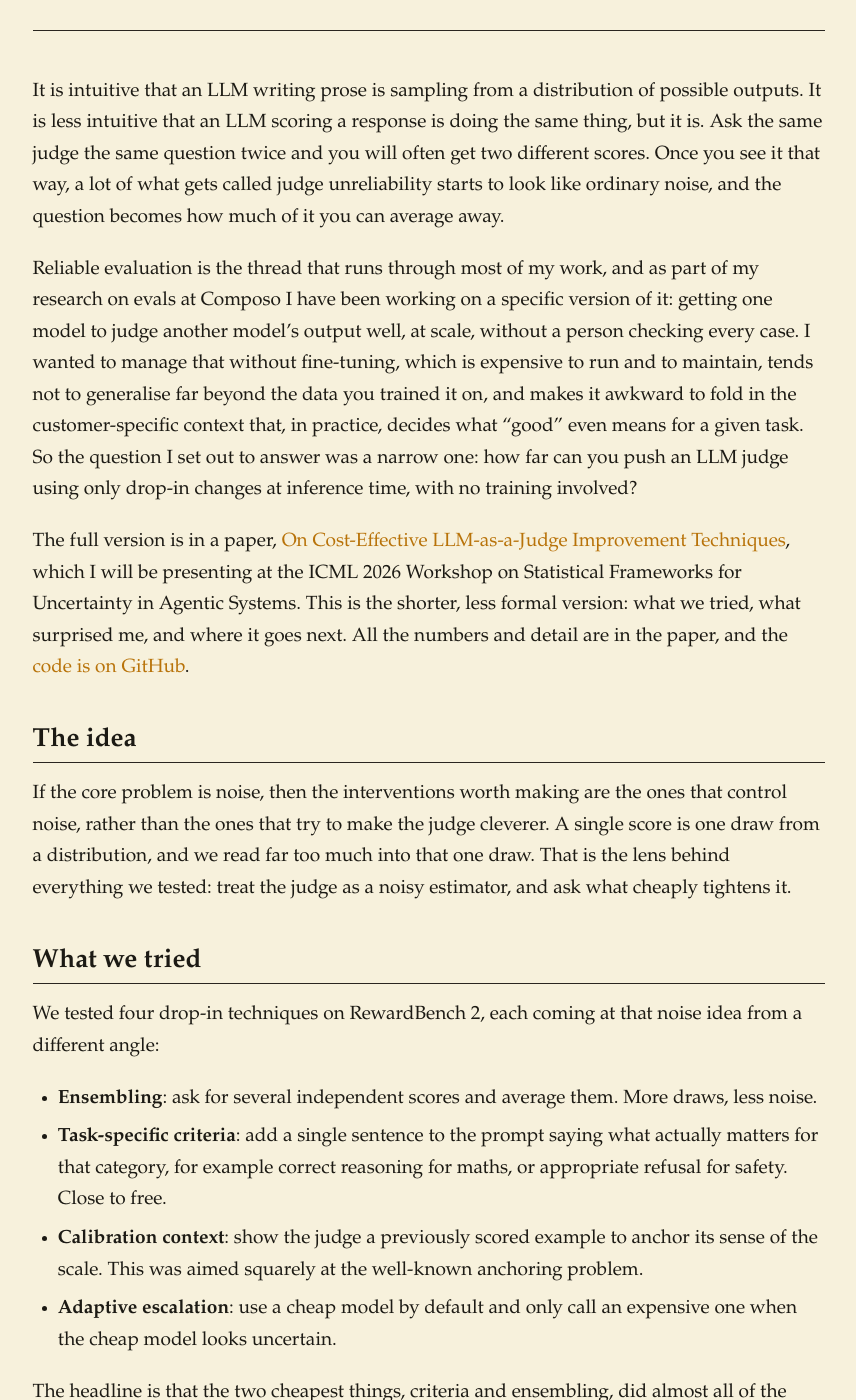
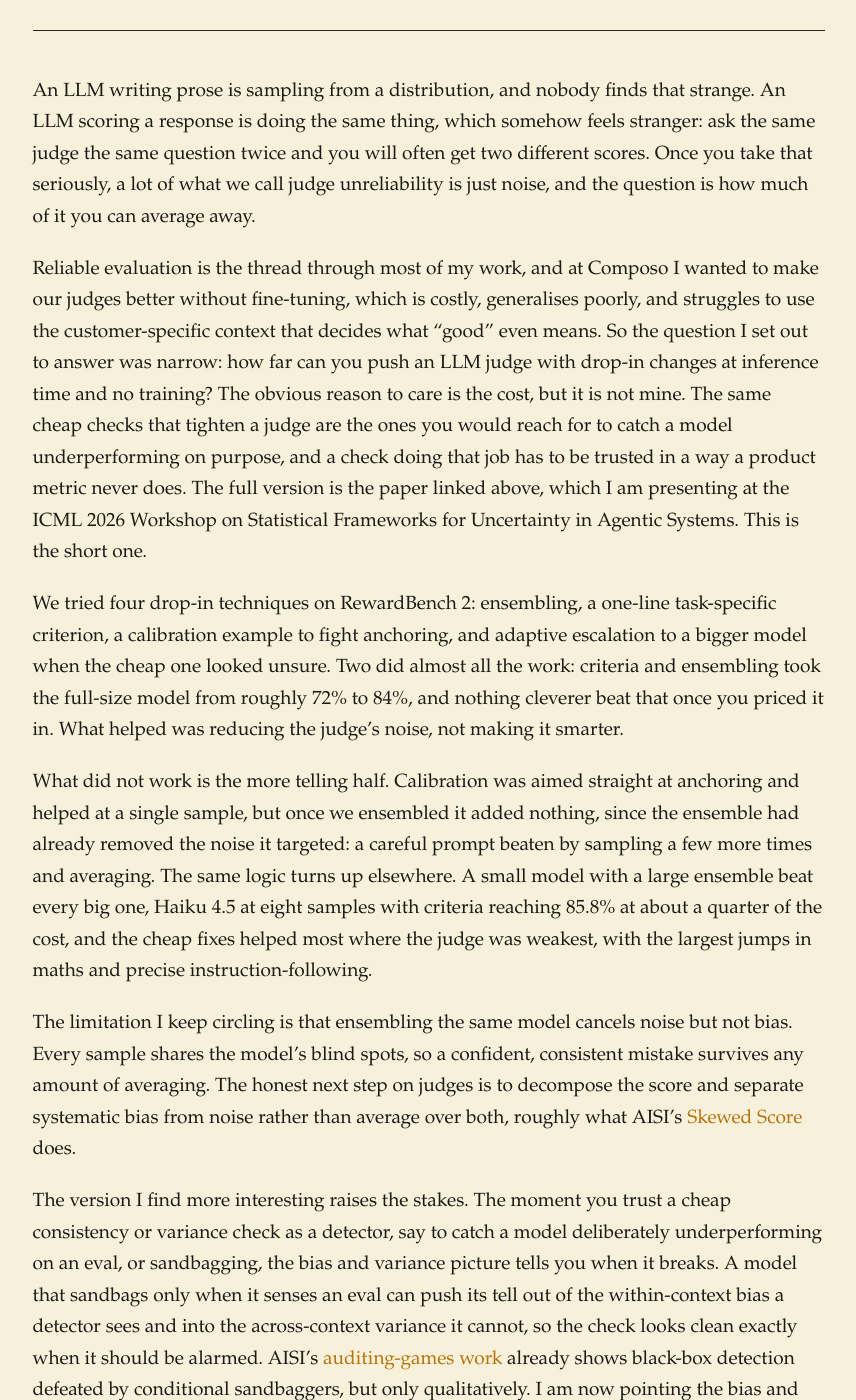
Before and after one commit to ryanlail/ryanlail.github.io, a Jekyll site: the page built from _posts/2026-05-29-cost-effective-llm-as-a-judge.md, in a window 1280 px wide and 1400 px high, scrolled down 391 px. Shown: the whole window, without its empty margins (162-1018 px from the left). Built offline with Jekyll 4.4.1, drawn with Linux system fonts in a browser that asks for light colours; some of the changed text lies outside the part shown.

Commit message:
Condense LLM-judge post; sharpen safety framing and description
https://claude.ai/code/session_01Fm8eSAepmCxUSSeqJrEjMh

```diff
--- a/_posts/2026-05-29-cost-effective-llm-as-a-judge.md
+++ b/_posts/2026-05-29-cost-effective-llm-as-a-judge.md
@@ -4,9 +4,9 @@ title: "Making LLM judges more reliable without fine-tuning"
 date: 2026-05-29
 tags: [research, llm-as-a-judge, evaluation, icml]
 description: >-
-  How far you can push an LLM judge with drop-in, inference-time changes and no
-  fine-tuning. What worked on RewardBench 2, what surprised me, and where it
-  goes next.
+  Most of what we call LLM-judge unreliability is just noise. What cheaply
+  averages it away, what does not, and why the same question gets sharper when
+  the judge is a safety monitor.
 ---
 
 - 📄 Paper: [arXiv:2604.13717](https://arxiv.org/abs/2604.13717)
@@ -14,45 +14,20 @@ description: >-
 
 ---
 
-It is intuitive that an LLM writing prose is sampling from a distribution of possible outputs. It is less intuitive that an LLM scoring a response is doing the same thing, but it is. Ask the same judge the same question twice and you will often get two different scores. Once you see it that way, a lot of what gets called judge unreliability starts to look like ordinary noise, and the question becomes how much of it you can average away.
+An LLM writing prose is sampling from a distribution, and nobody finds that strange. An LLM scoring a response is doing the same thing, which somehow feels stranger: ask the same judge the same question twice and you will often get two different scores. Once you take that seriously, a lot of what we call judge unreliability is just noise, and the question is how much of it you can average away.
 
-Reliable evaluation is the thread that runs through most of my work, and as part of my research on evals at Composo I have been working on a specific version of it: getting one model to judge another model's output well, at scale, without a person checking every case. I wanted to manage that without fine-tuning, which is expensive to run and to maintain, tends not to generalise far beyond the data you trained it on, and makes it awkward to fold in the customer-specific context that, in practice, decides what "good" even means for a given task. So the question I set out to answer was a narrow one: how far can you push an LLM judge using only drop-in changes at inference time, with no training involved?
+Reliable evaluation is the thread through most of my work, and at Composo I wanted to make our judges better without fine-tuning, which is costly, generalises poorly, and struggles to use the customer-specific context that decides what "good" even means. So the question I set out to answer was narrow: how far can you push an LLM judge with drop-in changes at inference time and no training? The obvious reason to care is the cost, but it is not mine. The same cheap checks that tighten a judge are the ones you would reach for to catch a model underperforming on purpose, and a check doing that job has to be trusted in a way a product metric never does. The full version is the paper linked above, which I am presenting at the ICML 2026 Workshop on Statistical Frameworks for Uncertainty in Agentic Systems. This is the short one.
 
-The full version is in a paper, [On Cost-Effective LLM-as-a-Judge Improvement Techniques](https://arxiv.org/abs/2604.13717), which I will be presenting at the ICML 2026 Workshop on Statistical Frameworks for Uncertainty in Agentic Systems. This is the shorter, less formal version: what we tried, what surprised me, and where it goes next. All the numbers and detail are in the paper, and the [code is on GitHub](https://github.com/composo-ai/llm-judge-criteria-ensembling).
+We tried four drop-in techniques on RewardBench 2: ensembling, a one-line task-specific criterion, a calibration example to fight anchoring, and adaptive escalation to a bigger model when the cheap one looked unsure. Two did almost all the work: criteria and ensembling took the full-size model from roughly 72% to 84%, and nothing cleverer beat that once you priced it in. What helped was reducing the judge's noise, not making it smarter.
 
-## The idea
+What did not work is the more telling half. Calibration was aimed straight at anchoring and helped at a single sample, but once we ensembled it added nothing, since the ensemble had already removed the noise it targeted: a careful prompt beaten by sampling a few more times and averaging. The same logic turns up elsewhere. A small model with a large ensemble beat every big one, Haiku 4.5 at eight samples with criteria reaching 85.8% at about a quarter of the cost, and the cheap fixes helped most where the judge was weakest, with the largest jumps in maths and precise instruction-following.
 
-If the core problem is noise, then the interventions worth making are the ones that control noise, rather than the ones that try to make the judge cleverer. A single score is one draw from a distribution, and we read far too much into that one draw. That is the lens behind everything we tested: treat the judge as a noisy estimator, and ask what cheaply tightens it.
+The limitation I keep circling is that ensembling the same model cancels noise but not bias. Every sample shares the model's blind spots, so a confident, consistent mistake survives any amount of averaging. The honest next step on judges is to decompose the score and separate systematic bias from noise rather than average over both, roughly what AISI's [Skewed Score](https://www.aisi.gov.uk/blog/llm-judges-on-trial-a-new-statistical-framework-to-assess-autograders) does.
 
-## What we tried
+The version I find more interesting raises the stakes. The moment you trust a cheap consistency or variance check as a detector, say to catch a model deliberately underperforming on an eval, or sandbagging, the bias and variance picture tells you when it breaks. A model that sandbags only when it senses an eval can push its tell out of the within-context bias a detector sees and into the across-context variance it cannot, so the check looks clean exactly when it should be alarmed. AISI's [auditing-games work](https://arxiv.org/abs/2512.07810) already shows black-box detection defeated by conditional sandbaggers, but only qualitatively. I am now pointing the bias and variance decomposition from [The Hot Mess of AI](https://arxiv.org/abs/2601.23045) at this, to work out when these detectors give false reassurance and whether the blind spot can be closed without already knowing the trigger. That is the next post.
 
-We tested four drop-in techniques on RewardBench 2, each coming at that noise idea from a different angle:
-
-- **Ensembling**: ask for several independent scores and average them. More draws, less noise.
-- **Task-specific criteria**: add a single sentence to the prompt saying what actually matters for that category, for example correct reasoning for maths, or appropriate refusal for safety. Close to free.
-- **Calibration context**: show the judge a previously scored example to anchor its sense of the scale. This was aimed squarely at the well-known anchoring problem.
-- **Adaptive escalation**: use a cheap model by default and only call an expensive one when the cheap model looks uncertain.
-
-The headline is that the two cheapest things, criteria and ensembling, did almost all of the work. Together they took accuracy from roughly 72% to 84% on the full-size model, and none of the cleverer methods beat that combination once you account for cost.
-
-## What surprised me
-
-A few of the results caught me out.
-
-The first is that a small model, given a large ensemble and the criteria prompt, scored higher than any of the big models did. A mini model (Haiku 4.5) at eight samples with criteria reached 85.8%, above every full-size configuration we ran, and at roughly a quarter of the cost. The instinct to reach for the biggest model on the hardest judgements turns out to be the wrong one here. Averaging a lot of cheap, noisy opinions beat one expensive, careful one.
-
-The second is the anchoring result. Anchoring, where a judge's score drifts depending on what it has just seen, is something people talk about a great deal, and calibration context was our attempt to address it head on. It helped a little when we were taking a single sample. But once we were ensembling, it added essentially nothing: the ensemble had already removed the noise the calibration trick was targeting. The careful, targeted prompt was beaten by simply sampling a few more times and averaging. I think that is a useful reminder that the obvious-sounding fix is not always the one that pays off.
-
-The third, and the one I keep coming back to, is where the gains actually landed. The biggest jumps were in the hardest categories. Maths, which the base judge was fairly weak at, improved a lot from nothing more than the one-sentence criterion. Precise instruction-following, which is brutally hard in every setup we tried, recovered a long way once criteria and ensembling were combined. The cheap interventions helped most exactly where the judge was weakest, which is close to the opposite of what I would have predicted.
-
-## Where this goes next
-
-The limitation I keep coming back to is this. Ensembling here averages many samples from the same model, which cancels noise but does nothing about bias. Every sample comes from the same model with the same blind spots, so a confident, consistent mistake stays exactly that, and taking more samples will not rescue you. The honest next step on the judge itself is to stop treating the score as a single number and decompose what the judge is doing, so that you can separate systematic bias from noise instead of averaging over both. AISI's [Skewed Score](https://www.aisi.gov.uk/blog/llm-judges-on-trial-a-new-statistical-framework-to-assess-autograders) work points in this direction, modelling autograder bias explicitly rather than reading it off an agreement score.
-
-The version I find more interesting takes the same lens somewhere with higher stakes. Once you start trusting a cheap consistency or variance check as a detector, say to flag a model that is deliberately underperforming on an evaluation, or sandbagging, the bias and variance picture quietly tells you when it will fail. A model that underperforms only when it senses it is being watched can move its tell out of the bias a detector sees within a single context, and into the variance across contexts that the detector cannot, so the cheap check looks clean at exactly the moment it should be alarmed. AISI's [auditing-games work](https://arxiv.org/abs/2512.07810) has already shown black-box detection being defeated by this kind of conditional sandbagger, though qualitatively, without detection rates attached. What I am working on now is pointing the bias and variance decomposition from [The Hot Mess of AI](https://arxiv.org/abs/2601.23045) at exactly this: to work out when this kind of cheap detector gives false reassurance, and whether the blind spot can be closed without already knowing what the model is reacting to. That is the next post.
-
-It is also why I find the judge-reliability work interesting in the first place. When a check is only there to rank chatbot answers, an unreliable check is a product problem. When the same kind of check is meant to catch a model hiding what it can do, that same noise becomes a safety problem, and it is worth knowing exactly when you can and cannot trust the instrument.
+A check that ranks chatbot answers is a product problem; the same check pointed at a model hiding what it can do is a safety problem. Nothing about the instrument changes, only how much it costs you to be wrong about it.
 
 ---
 
-I will be at **ICML in Seoul this July**. If you will be around and want to talk evaluation, judge reliability, or where this goes next, I would be glad to chat. Reach me on [LinkedIn](https://www.linkedin.com/in/ryanlail/) or [X](https://x.com/ryan__lail).
+I will be at **ICML in Seoul this July**. If you are around and want to talk evals, judge reliability, or any of the above, find me on [LinkedIn](https://www.linkedin.com/in/ryanlail/) or [X](https://x.com/ryan__lail).
```
